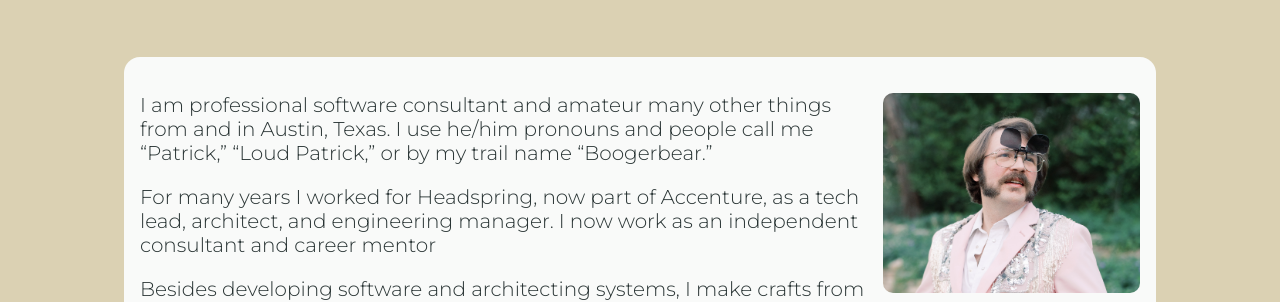
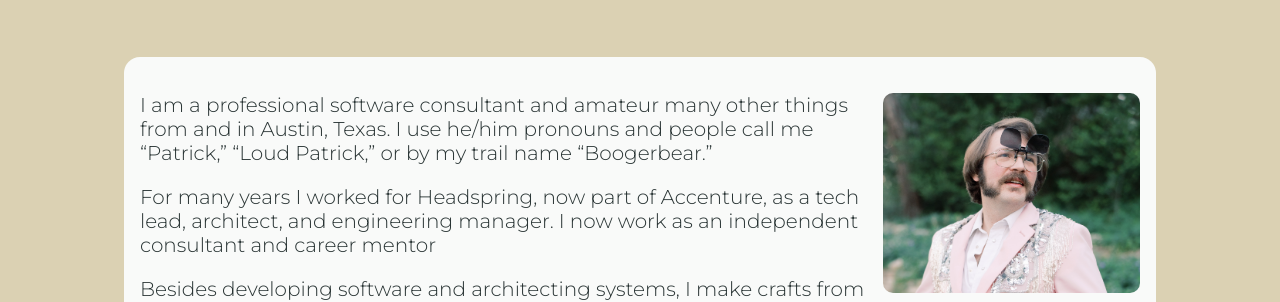
Before and after one commit to pmcvtm/pmcvtm.com, a Jekyll site: the page built from pages/about.md, in a window 1280 px wide. Shown: the part 185-487 px from the top of the page. Built offline with Jekyll 4.4.1, drawn with Linux system fonts in a browser that asks for light colours; nearby versions of some CDN libraries; some web fonts are replaced.

Commit message:
unga bunga

```diff
--- a/pages/about.md
+++ b/pages/about.md
@@ -16,7 +16,7 @@ banner-order: 4
 
 <img style="float:right; margin-left: 1rem; height: 10em; border-radius: 10px" src="/assets/author.jpg" alt="our author: a young-ish man in a pink rhinestone suitcoat wearing aviator eyeglasses with sunglass flip-ups donning a jovial smile" />
 
-I am professional software consultant and amateur many other things from and in Austin, Texas. I use he/him pronouns and people call me "Patrick," "Loud Patrick," or by my trail name "Boogerbear."
+I am a professional software consultant and amateur many other things from and in Austin, Texas. I use he/him pronouns and people call me "Patrick," "Loud Patrick," or by my trail name "Boogerbear."
 
 For many years I worked for Headspring, now part of Accenture, as a tech lead, architect, and engineering manager. I now work as an independent consultant and career mentor
 
```
